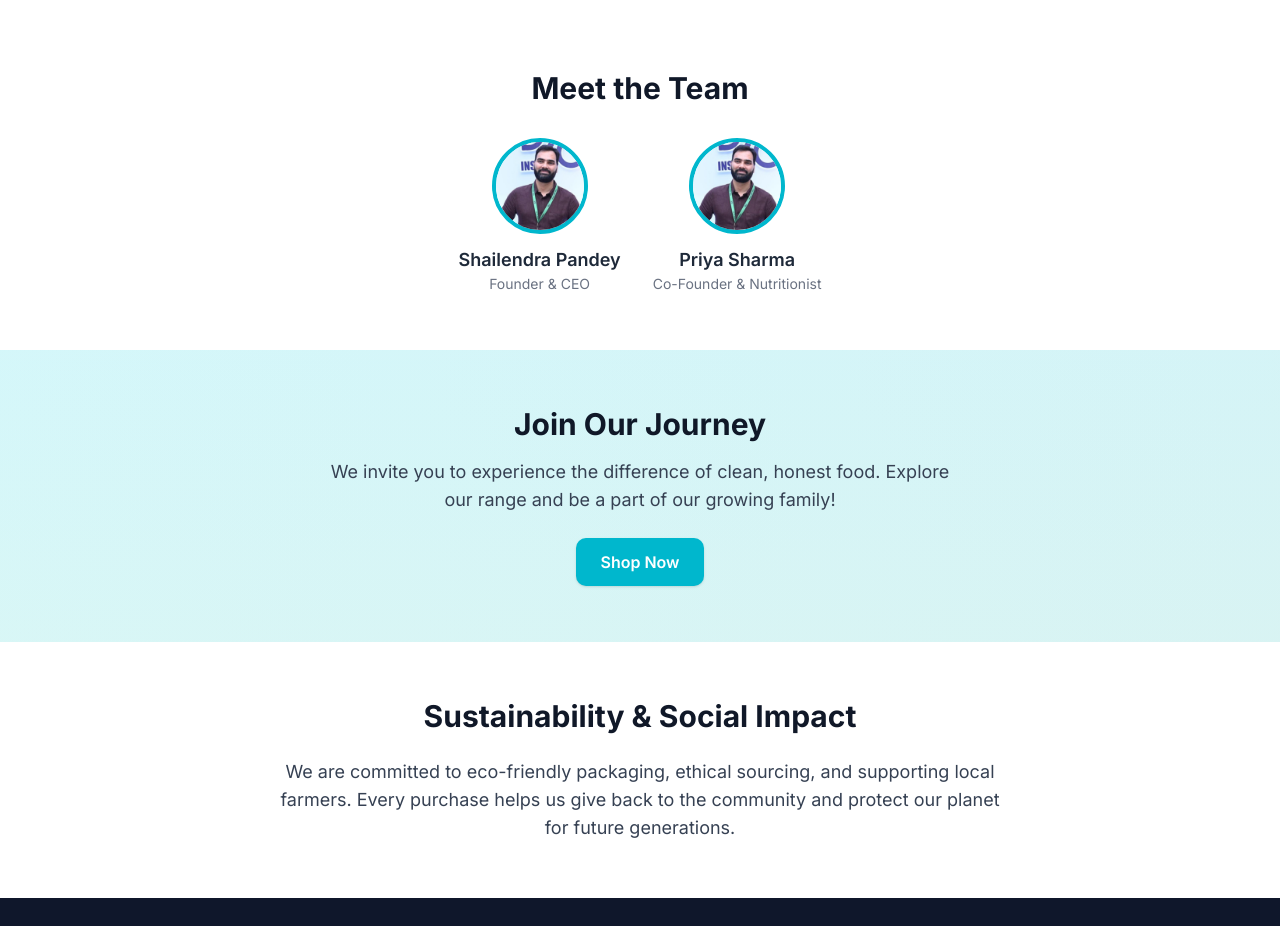
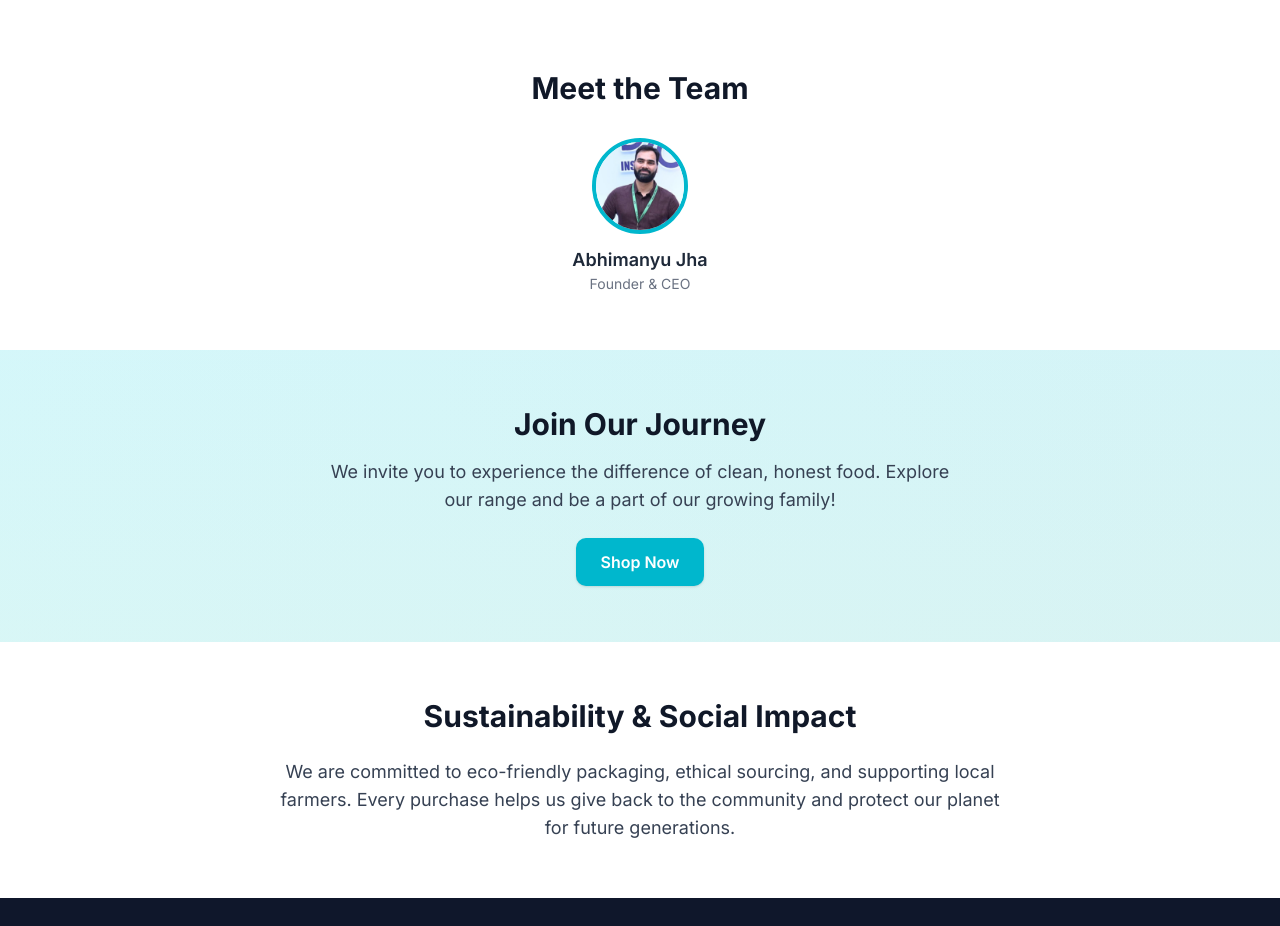
Before and after one commit to SurajPandeynxtdoor/nxt_door_web, a Next.js app: page /about-us in a window 1280 px wide. Shown: the part 1080-2006 px from the top of the page. Built offline with nearby package versions, Linux system fonts and the light colour scheme; no server answers.

Commit message:
about us page setup

```diff
--- a/src/app/about-us/page.tsx
+++ b/src/app/about-us/page.tsx
@@ -210,11 +210,11 @@
                 className="w-24 h-24 rounded-full mb-3 object-cover border-4 border-[#00B7CD]"
               />
               <h4 className="font-semibold text-lg text-gray-800">
-                Shailendra Pandey
+                Abhimanyu Jha
               </h4>
               <p className="text-sm text-gray-500">Founder & CEO</p>
             </div>
-            <div className="flex flex-col items-center">
+            {/* <div className="flex flex-col items-center">
               <Image
                 src="/images/abhimanyu.jpeg"
                 alt="Co-Founder"
@@ -227,7 +227,7 @@
                 Priya Sharma
               </h4>
               <p className="text-sm text-gray-500">Co-Founder & Nutritionist</p>
-            </div>
+            </div> */}
           </div>
         </div>
       </section>
```
